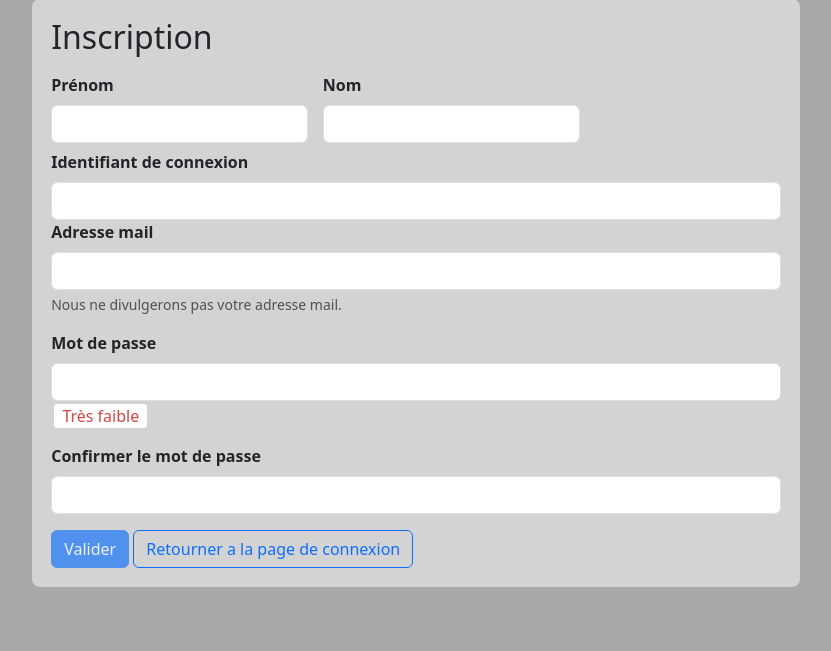
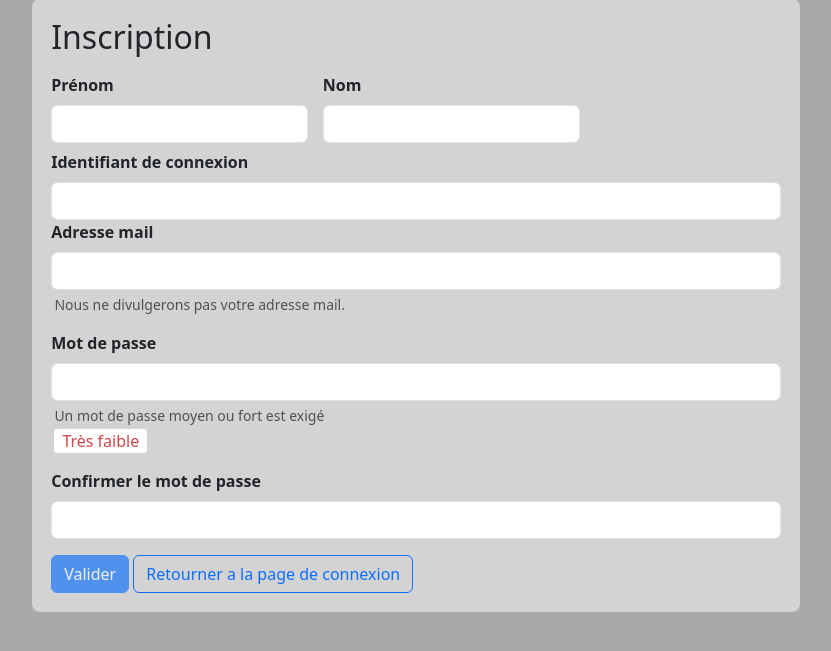
Before and after one commit to ElGringoSergei/Projet_M2, a PHP site: the page made by public_html/sign_in.php in a window 1280 px wide. Shown: the part 121-772 px from the top of the page, without its empty margins (224-1055 px from the left). Run offline with PHP 8.4, Linux system fonts and the light colour scheme.

Commit message:
Add label for password on sign up

```diff
--- a/public_html/php/sign_in.php
+++ b/public_html/php/sign_in.php
@@ -57,7 +57,7 @@
 
 					$stmt->close();
 					$conn1->close();
-					shell_exec('mkdir /var/www/html/uploads/' . $uuname);
+					shell_exec('mkdir /var/www/html/uploads/' . $uuname . '/');
     					header("Location: ../login.php?success=Votre compte a bien été créé");
     				}
     			}
--- a/public_html/sign_in.php
+++ b/public_html/sign_in.php
@@ -60,18 +60,21 @@
                 <input type="text" class="form-control" id="username" name="username">
                 <label for="exampleInputEmail1" class="form-label bold">Adresse mail</label>
                 <input type="email" class="form-control" id="Email1" aria-describedby="emailHelp" name="Email1">
-                <div id="emailHelp" class="form-text">Nous ne divulgerons pas votre adresse mail.</div>
+                <div id="emailHelp" class="form-text" style="margin-left: 0.2rem;">Nous ne divulgerons pas votre adresse mail.</div>
             </div>
             <div class="mb-3">
                 <label for="exampleInputPassword1" class="form-label bold">Mot de passe</label>
                 <input type="password" class="form-control" id="Password1" name="Password1" oninput="updateStrength()">
+                <div class="form-text" style="margin-left: 0.2rem;">Un mot de passe moyen ou fort est exigé</div>
                 <label for="Password1" id="strength-label" class='error' style="background-color: white; border-radius: 0.2rem; padding-left: 0.5rem; padding-right: 0.5rem; margin-left: 0.2rem; margin-top: 0.2rem;">Très faible</label>
+
             </div>
             <div class="mb-3">
                 <label for="Password2label" class="form-label bold">Confirmer le mot de passe</label>
                 <input type="password" class="form-control" id="Password2" name="Password2" oninput="checkBothPasswords()">
                 <label for="Password2" id="check-label" style="display: none; margin-top: 0.2rem;"></label>
             </div>
+
             <button type="submit" id="btn_sign_up" class="btn btn-primary" name="submit-create" disabled>Valider</button>
             <button type="button" id="login-page" class="btn btn-outline-primary" onclick="document.location.href='./login.php';">Retourner a la page de connexion</button>
         </form>
```
Also changed, not shown: 1 other file.
